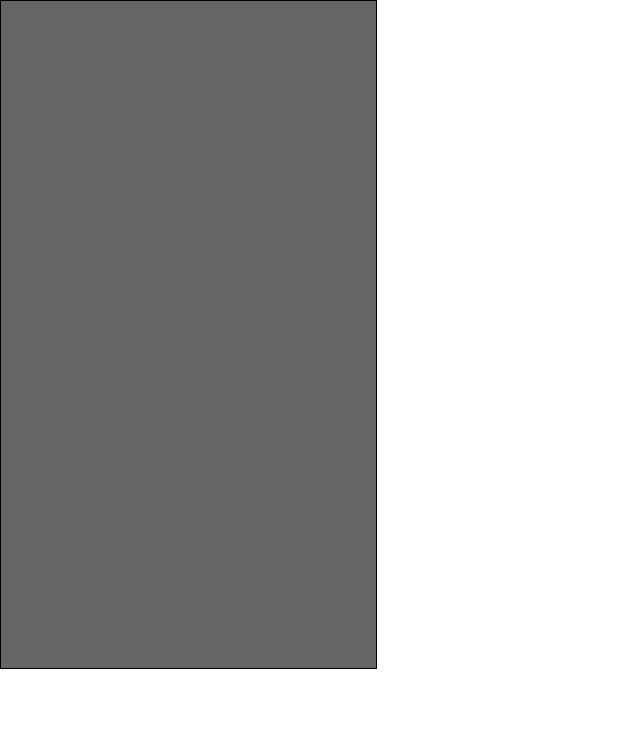
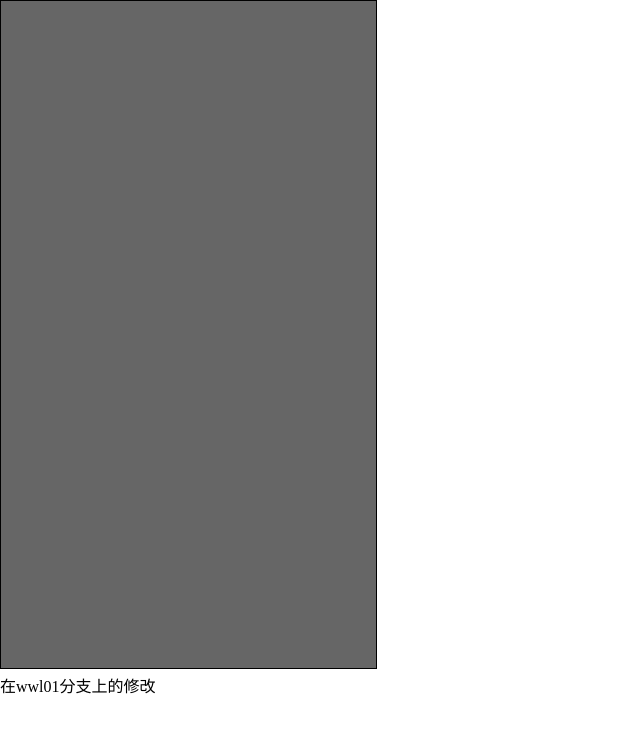
Before and after one commit to wuwwl990507/wipe, a website: page src/index.html in a window 1280 px wide. Shown: the whole page, without its empty margins (0-640 px from the left). Drawn offline with Linux system fonts and the light colour scheme.

Commit message:
在wwl01分支上添加div

```diff
--- a/src/index.html
+++ b/src/index.html
@@ -20,6 +20,7 @@
 </head>
 <body>
 	<canvas id="cas" width="375" height="667"></canvas>
+	<div>在wwl01分支上的修改</div>
 </body>
 </html>
 <script src="js/wipe.js"></script>
```
